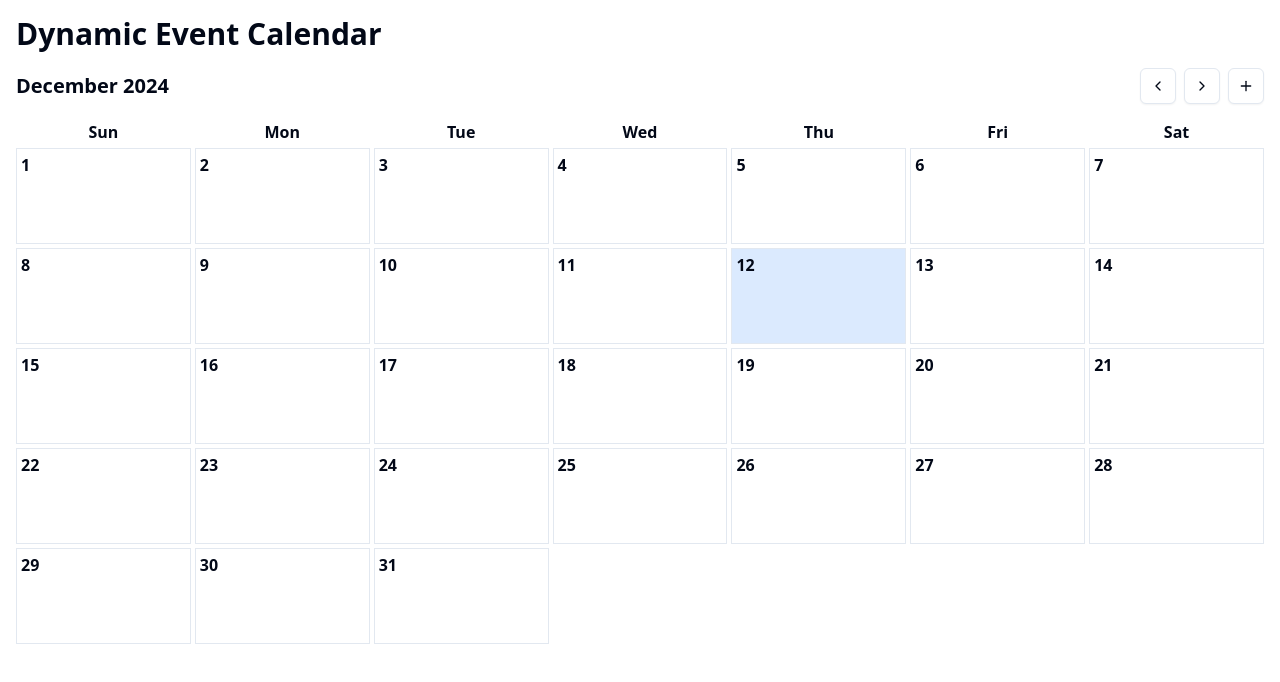
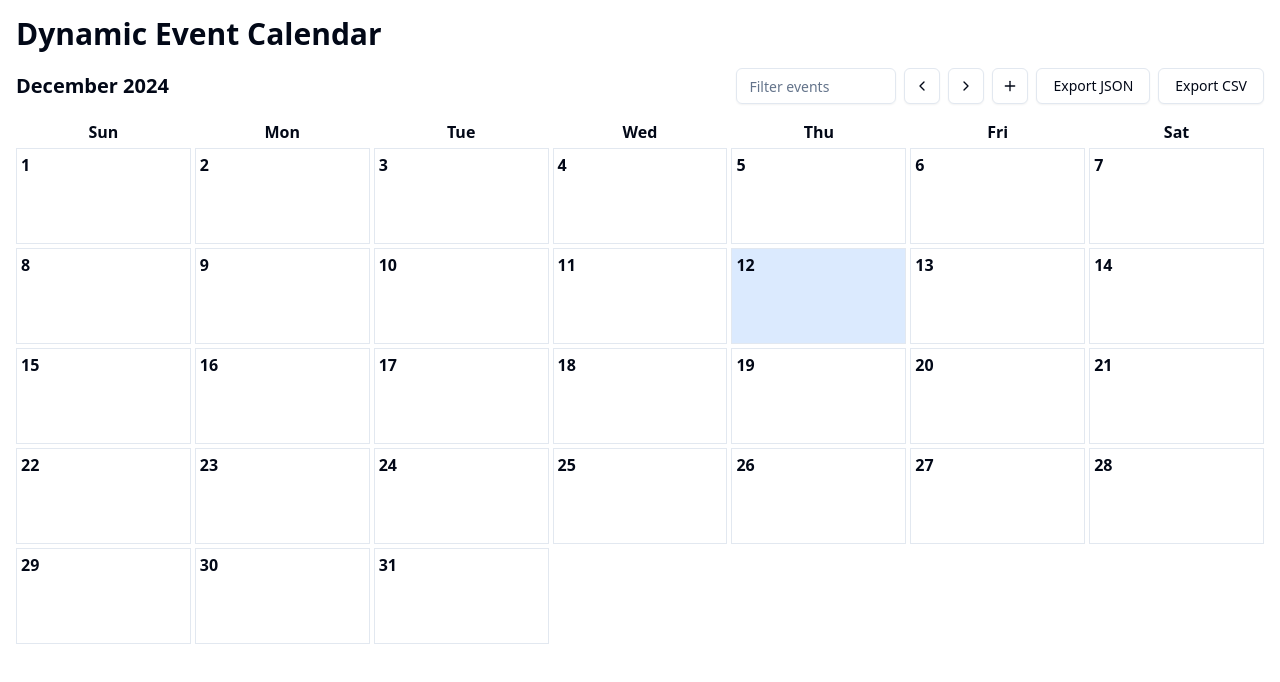
Before and after one commit to vivekPatil45/Dynamic-Event-Calendar, a React (Vite) app: page / in a window 1280 px wide. Shown: the top 682 px of the page. Built offline with nearby package versions, Linux system fonts and the light colour scheme.

Commit message:
add the drag and export json ,csv files

```diff
--- a/package.json
+++ b/package.json
@@ -13,10 +13,14 @@
     "@radix-ui/react-dialog": "^1.1.2",
     "@radix-ui/react-select": "^2.1.2",
     "@radix-ui/react-slot": "^1.1.0",
+    "@types/file-saver": "^2.0.7",
     "class-variance-authority": "^0.7.1",
     "clsx": "^2.1.1",
+    "file-saver": "^2.0.5",
     "lucide-react": "^0.468.0",
     "react": "^18.3.1",
+    "react-dnd": "^16.0.1",
+    "react-dnd-html5-backend": "^16.0.1",
     "react-dom": "^18.3.1",
     "tailwind-merge": "^2.5.5",
     "tailwindcss-animate": "^1.0.7"
--- a/src/App.tsx
+++ b/src/App.tsx
@@ -1,16 +1,36 @@
-import { useState } from "react"
-import Calendar from "./components/Calendar"
-import EventModal from "./components/EventModal"
-import EventList from "./components/EventList"
-import { Event } from "./type"
+'use client'
 
+import { useState, useEffect } from 'react'
+import Calendar from './components/Calendar'
+import EventModal from './components/EventModal'
+import EventList from './components/EventList'
+import saveAs from 'file-saver'
+import { Event } from './type'
 
-function App() {
+export default function Home() {
     const [selectedDate, setSelectedDate] = useState<Date | null>(null)
     const [showEventModal, setShowEventModal] = useState(false)
     const [showEventList, setShowEventList] = useState(false)
     const [events, setEvents] = useState<Event[]>([])
     const [editingEvent, setEditingEvent] = useState<Event | null>(null)
+    const [filteredEvents, setFilteredEvents] = useState<Event[]>([])
+
+    useEffect(() => {
+      const storedEvents = localStorage.getItem('events')
+      if (storedEvents) {
+        const parsedEvents = JSON.parse(storedEvents).map((event: Event) => ({
+          ...event,
+          date: new Date(event.date)
+        }))
+        setEvents(parsedEvents)
+        setFilteredEvents(parsedEvents)
+      }
+    }, [])
+
+    useEffect(() => {
+      localStorage.setItem('events', JSON.stringify(events))
+      setFilteredEvents(events)
+    }, [events])
 
     const handleDateClick = (date: Date) => {
       setSelectedDate(date)
@@ -32,6 +52,19 @@ function App() {
   }
 
     const handleSaveEvent = (event: Event) => {
+      const overlappingEvent = events.find(e =>
+        e.date.toDateString() === event.date.toDateString() &&
+        e.id !== event.id &&
+        ((event.startTime >= e.startTime && event.startTime < e.endTime) ||
+        (event.endTime > e.startTime && event.endTime <= e.endTime) ||
+        (event.startTime <= e.startTime && event.endTime >= e.endTime))
+      )
+
+      if (overlappingEvent) {
+        alert('This event overlaps with an existing event. Please choose a different time.')
+        return
+      }
+
       if (editingEvent) {
         setEvents(events.map(e => e.id === event.id ? event : e))
       } else {
@@ -40,13 +73,51 @@ function App() {
       setShowEventModal(false)
     }
 
+    const handleUpdateEvent = (updatedEvent: Event) => {
+      setEvents(events.map(e => e.id === updatedEvent.id ? updatedEvent : e))
+    }
+
+    const handleFilterEvents = (keyword: string) => {
+      const filtered = events.filter(event =>
+        event.name.toLowerCase().includes(keyword.toLowerCase()) ||
+        event.description?.toLowerCase().includes(keyword.toLowerCase())
+      )
+      setFilteredEvents(filtered)
+    }
+
+    const handleExportEvents = (format: 'json' | 'csv') => {
+      const currentDate = new Date()
+      const currentMonthEvents = events.filter(
+        event => event.date.getMonth() === currentDate.getMonth() &&
+                event.date.getFullYear() === currentDate.getFullYear()
+      )
+
+      if (format === 'json') {
+        const jsonString = JSON.stringify(currentMonthEvents, null, 2)
+        const blob = new Blob([jsonString], { type: 'application/json' })
+        saveAs(blob, `events_${currentDate.getFullYear()}_${currentDate.getMonth() + 1}.json`)
+      } else {
+        const csvContent = [
+          'Date,Name,Start Time,End Time,Description,Color',
+          ...currentMonthEvents.map(event =>
+            `${event.date.toISOString()},${event.name},${event.startTime},${event.endTime},${event.description || ''},${event.color || ''}`
+          )
+        ].join('\n')
+        const blob = new Blob([csvContent], { type: 'text/csv;charset=utf-8;' })
+        saveAs(blob, `events_${currentDate.getFullYear()}_${currentDate.getMonth() + 1}.csv`)
+      }
+    }
+
     return (
       <div className="container mx-auto p-4">
         <h1 className="text-3xl font-bold mb-4">Dynamic Event Calendar</h1>
         <Calendar
-        events={events}
+          events={filteredEvents}
           onDateClick={handleDateClick}
           onAddEvent={handleAddEvent}
+          onFilterEvents={handleFilterEvents}
+          onExportEvents={handleExportEvents}
+          onUpdateEvent={handleUpdateEvent}
         />
         {showEventModal && (
           <EventModal
@@ -59,7 +130,7 @@ function App() {
         {showEventList && (
           <EventList
             selectedDate={selectedDate}
-          events={events.filter(event =>
+            events={filteredEvents.filter(event =>
               event.date.toDateString() === selectedDate?.toDateString()
             )}
             onClose={() => setShowEventList(false)}
@@ -70,5 +141,3 @@ function App() {
       </div>
     )
 }
-
-export default App
--- a/src/components/Calendar.tsx
+++ b/src/components/Calendar.tsx
@@ -2,14 +2,20 @@ import { useState } from 'react'
 import { Button } from '@/components/ui/button'
 import { ChevronLeft, ChevronRight, Plus } from 'lucide-react'
 import { Event } from '@/type'
+import { useDrag, useDrop, DndProvider } from 'react-dnd'
+import { HTML5Backend } from 'react-dnd-html5-backend'
+import { Input } from '@/components/ui/input'
 
 interface CalendarProps {
     events: Event[]
     onDateClick: (date: Date) => void
     onAddEvent: () => void
+    onFilterEvents: (keyword: string) => void
+    onExportEvents: (format: 'json' | 'csv') => void
+    onUpdateEvent: (event: Event) => void
 }
 
-export default function Calendar({ events, onDateClick, onAddEvent }: CalendarProps) {
+export default function Calendar({ events, onDateClick, onAddEvent, onFilterEvents, onExportEvents, onUpdateEvent }: CalendarProps) {
     const [currentDate, setCurrentDate] = useState(new Date())
 
     const daysInMonth = new Date(currentDate.getFullYear(), currentDate.getMonth() + 1, 0).getDate()
@@ -23,6 +29,53 @@ export default function Calendar({ events, onDateClick, onAddEvent }: CalendarPr
       setCurrentDate(new Date(currentDate.getFullYear(), currentDate.getMonth() + 1, 1))
     }
 
+    const handleEventDrop = (event: Event, newDate: Date) => {
+      const updatedEvent = { ...event, date: newDate }
+      onUpdateEvent(updatedEvent)
+    }
+
+    const DraggableEvent = ({ event }: { event: Event }) => {
+      const [{ isDragging }, drag] = useDrag(() => ({
+        type: 'EVENT',
+        item: { event },
+        collect: (monitor) => ({
+          isDragging: !!monitor.isDragging(),
+        }),
+      }))
+
+      return (
+        <div
+          ref={drag}
+          className={`text-xs truncate cursor-move ${isDragging ? 'opacity-50' : ''}`}
+          style={{ backgroundColor: event.color || 'lightblue' }}
+        >
+          {event.name}
+        </div>
+      )
+    }
+
+    const CalendarDay = ({ date, dayEvents }: { date: Date, dayEvents: Event[] }) => {
+      const [, drop] = useDrop(() => ({
+        accept: 'EVENT',
+        drop: (item: { event: Event }) => handleEventDrop(item.event, date),
+      }))
+
+      const isToday = date.toDateString() === new Date().toDateString()
+
+      return (
+        <div
+          ref={drop}
+          className={`h-24 border p-1 cursor-pointer ${isToday ? 'bg-blue-100' : ''}`}
+          onClick={() => onDateClick(date)}
+        >
+          <div className="font-bold">{date.getDate()}</div>
+          {dayEvents.map((event) => (
+            <DraggableEvent key={event.id} event={event} />
+          ))}
+        </div>
+      )
+    }
+
     const renderCalendarDays = () => {
       const days = []
       for (let i = 0; i < firstDayOfMonth; i++) {
@@ -30,33 +83,27 @@ export default function Calendar({ events, onDateClick, onAddEvent }: CalendarPr
       }
       for (let day = 1; day <= daysInMonth; day++) {
         const date = new Date(currentDate.getFullYear(), currentDate.getMonth(), day)
-      const isToday = date.toDateString() === new Date().toDateString()
         const dayEvents = events.filter(event => event.date.toDateString() === date.toDateString())
         days.push(
-        <div
-          key={day}
-          className={`h-24 border p-1 cursor-pointer ${
-            isToday ? 'bg-blue-100' : ''
-          }`}
-          onClick={() => onDateClick(date)}
-        >
-          <div className="font-bold">{day}</div>
-          {dayEvents.map((event, index) => (
-            <div key={index} className="text-xs truncate">{event.name}</div>
-          ))}
-        </div>
+          <CalendarDay key={day} date={date} dayEvents={dayEvents} />
         )
       }
       return days
     }
 
     return (
+      <DndProvider backend={HTML5Backend}>
         <div className="mb-4">
           <div className="flex justify-between items-center mb-4">
             <h2 className="text-xl font-bold">
               {currentDate.toLocaleString('default', { month: 'long', year: 'numeric' })}
             </h2>
             <div className="flex gap-2">
+              <Input
+                placeholder="Filter events"
+                onChange={(e) => onFilterEvents(e.target.value)}
+                className="w-40"
+              />
               <Button onClick={prevMonth} variant="outline" size="icon">
                 <ChevronLeft className="h-4 w-4" />
               </Button>
@@ -65,6 +112,12 @@ export default function Calendar({ events, onDateClick, onAddEvent }: CalendarPr
               </Button>
               <Button onClick={onAddEvent} variant="outline" size="icon">
                 <Plus className="h-4 w-4" />
+              </Button>
+              <Button onClick={() => onExportEvents('json')} variant="outline">
+                Export JSON
+              </Button>
+              <Button onClick={() => onExportEvents('csv')} variant="outline">
+                Export CSV
               </Button>
             </div>
           </div>
@@ -75,5 +128,6 @@ export default function Calendar({ events, onDateClick, onAddEvent }: CalendarPr
             {renderCalendarDays()}
           </div>
         </div>
+      </DndProvider>
     )
 }
```
Also changed, not shown: 1 other file (tests, documents, lock files or other folders). Lines whose indentation alone changed are shown as unchanged.
